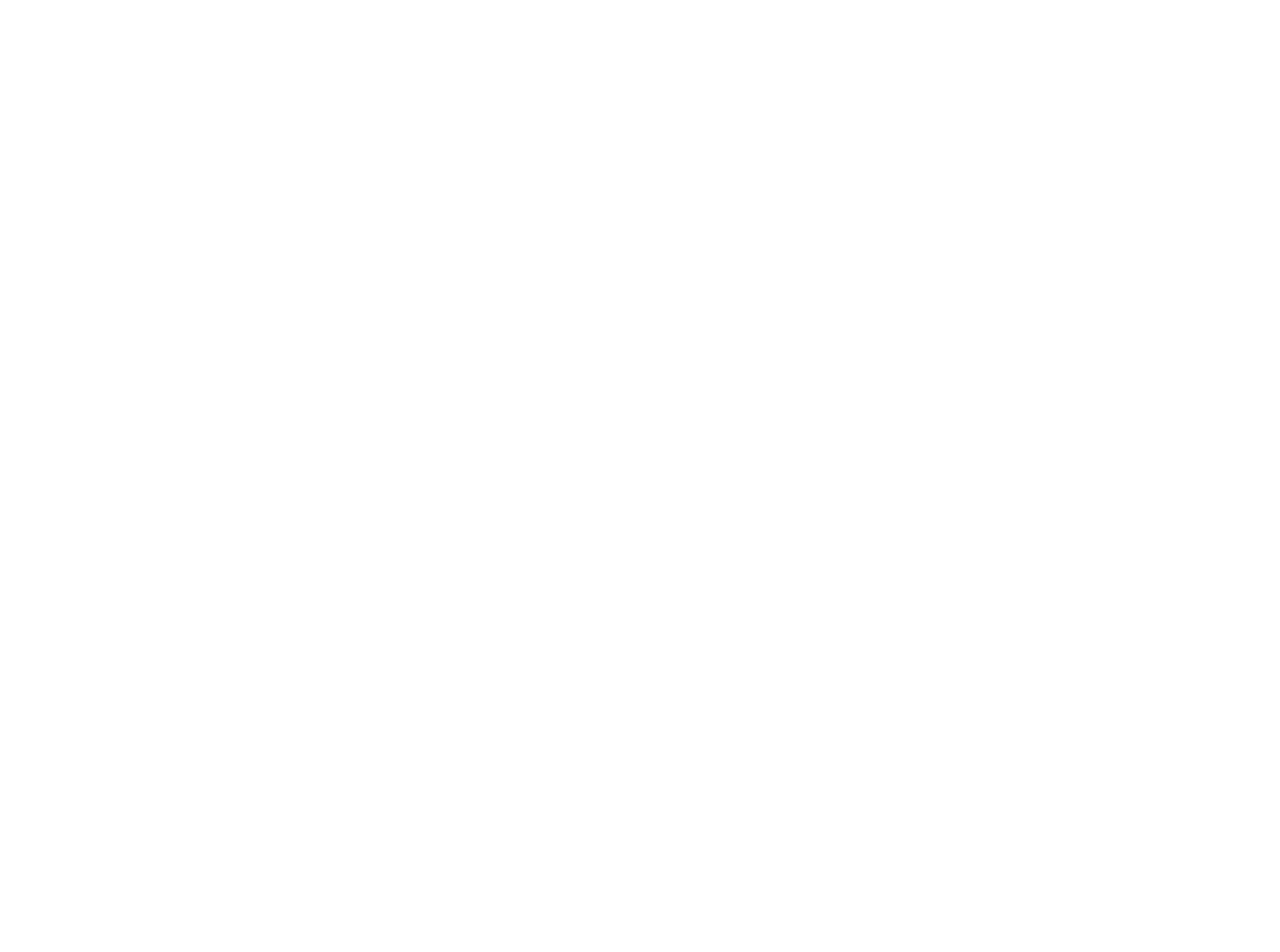
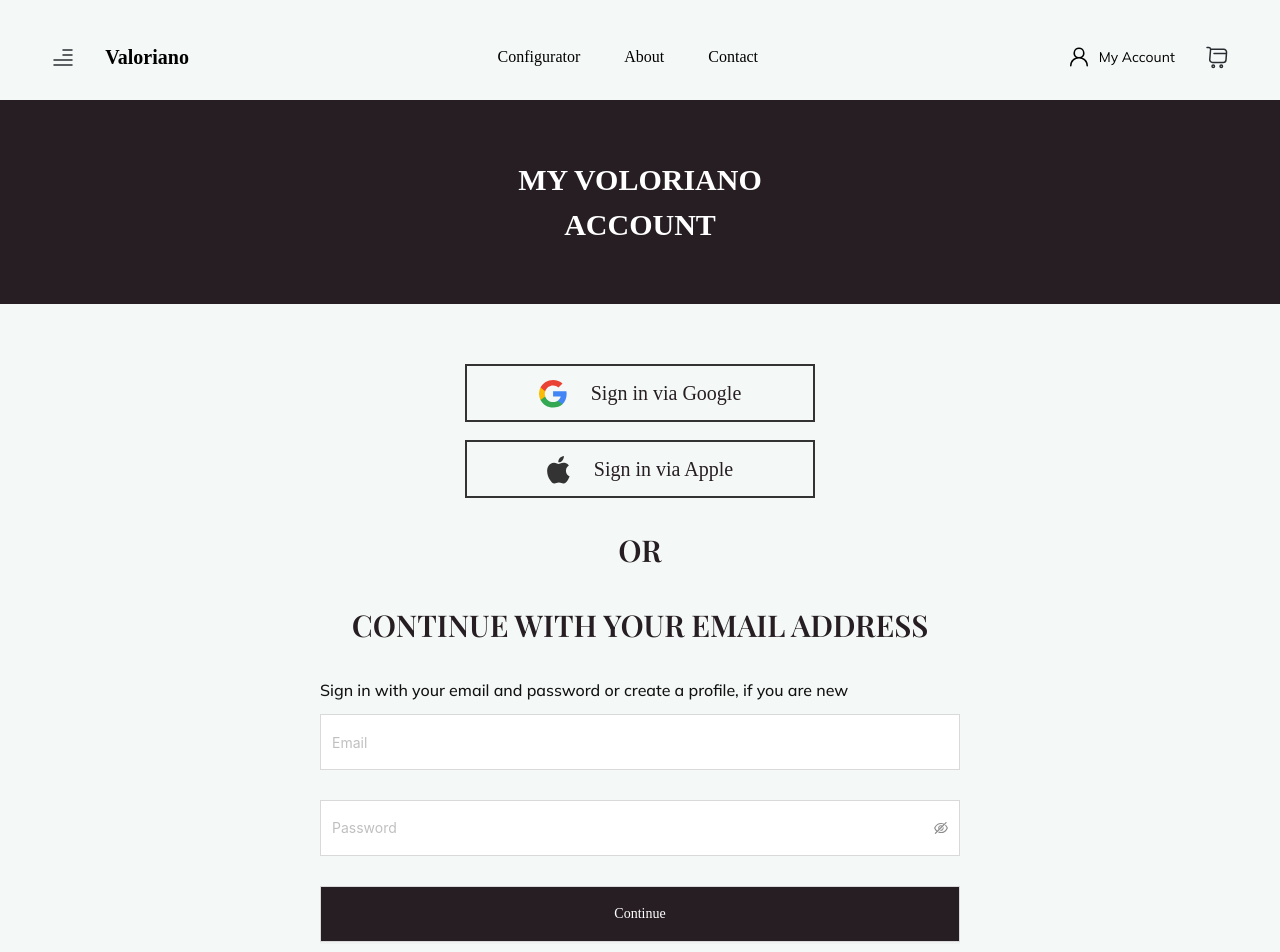
Before and after one commit to codeBender01/Valoriano, a React (Vite) app: page /sign-in in a window 1280 px wide. Before the commit this address had no page. Shown: the top 952 px of the page. Before the commit the page ends 800 px from the top, so only its background shows below. Built offline with nearby package versions, Linux system fonts and the light colour scheme; a web font is replaced by a local one.

Commit message:
MyAccount page is ready. HeaderMenu component is added

```diff
--- a/src/components/Header.tsx
+++ b/src/components/Header.tsx
@@ -1,9 +1,11 @@
-import { FC } from "react";
+import { FC, useEffect, useState } from "react";
 import { useNavigate } from "react-router-dom";
 
 import Menu from "../svgs/Menu";
 import Cart from "../svgs/Cart";
 import { GoPerson } from "react-icons/go";
+
+import HeaderMenu from "./HeaderMenu";
 
 const nav = [
   {
@@ -23,20 +25,69 @@ const nav = [
 const Header: FC = () => {
   const navigate = useNavigate();
 
+  const [colors, setColors] = useState({
+    bgColor: "transparent",
+    textColor: "black",
+    iconColor: "#292D32",
+  });
+  const [menuOpen, setMenuOpen] = useState(false);
+
+  useEffect(() => {
+    window.addEventListener("scroll", () => {
+      if (window.scrollY > 80) {
+        setColors({
+          bgColor: "#271E23",
+          textColor: "white",
+          iconColor: "white",
+        });
+        return;
+      }
+
+      setColors({
+        bgColor: "transparent",
+        textColor: "black",
+        iconColor: "#292D32",
+      });
+    });
+
+    return () => window.removeEventListener("scroll", () => {});
+  }, []);
+
   return (
-    <header className="w-[100%]">
+    <header
+      className={`w-[100%] fixed z-30 duration-200`}
+      style={{
+        backgroundColor: colors.bgColor,
+      }}
+    >
       <div className="w-[92%] mx-auto py-[42px] flex justify-between">
         <div className="flex items-center gap-[30px]">
-          <Menu />
-          <h1 className="text-md2 font-play text-black font-bold">Valoriano</h1>
+          <div className="relative">
+            <Menu
+              onClick={() => setMenuOpen(!menuOpen)}
+              stroke={colors.iconColor}
+            />
+            <HeaderMenu open={menuOpen} setOpen={setMenuOpen} />
+          </div>
+          <h1
+            className="text-md2 font-pla font-bold"
+            style={{
+              color: colors.textColor,
+            }}
+          >
+            Valoriano
+          </h1>
         </div>
 
         <nav className="flex gap-11 items-center">
           {nav.map((n) => {
             return (
               <div
-                className="font-normal text-default text-black cursor-pointer hover:opacity-65 duration-150"
+                className="font-normal text-default cursor-pointer hover:opacity-65 duration-150"
                 key={n.id}
+                style={{
+                  color: colors.textColor,
+                }}
               >
                 {n.name}
               </div>
@@ -47,11 +98,14 @@ const Header: FC = () => {
           <div
             onClick={() => navigate("/my-account")}
             className="font-mulish text-sm flex items-center gap-2 cursor-pointer hover:opacity-85 duration-100"
+            style={{
+              color: colors.textColor,
+            }}
           >
             <GoPerson size={24} />
             My Account
           </div>
-          <Cart />
+          <Cart stroke={colors.iconColor} />
         </div>
       </div>
     </header>
--- /dev/null
+++ b/src/components/HeaderMenu.tsx
@@ -0,0 +1,62 @@
+import { FC, Dispatch, SetStateAction } from "react";
+import { useNavigate } from "react-router-dom";
+
+import { IoIosArrowForward } from "react-icons/io";
+
+interface HeaderMenuProps {
+  open: boolean;
+  setOpen: Dispatch<SetStateAction<boolean>>;
+}
+
+const pages = [
+  {
+    name: "my account",
+    path: "/my-account",
+  },
+  {
+    name: "my orders",
+    path: "/my-orders",
+  },
+  {
+    name: "wallet",
+    path: "/wallet",
+  },
+  {
+    name: "sign out",
+    path: "/",
+  },
+];
+
+const HeaderMenu: FC<HeaderMenuProps> = ({ open, setOpen }) => {
+  const navigate = useNavigate();
+
+  return (
+    <div
+      className={`bg-brown px-[94px] py-[44px] absolute ${
+        open
+          ? "animate-fade-in opacity-100 visible"
+          : "animate-fade-out opacity-0 collapse"
+      }`}
+    >
+      <ul className="w-[400px] flex flex-col gap-[20px]">
+        {pages.map((p) => {
+          return (
+            <li
+              key={p.name}
+              onClick={() => {
+                setOpen(false);
+                navigate(p.path);
+              }}
+              className="flex justify-between items-center uppercase text-white font-semibold font-play text-md2 cursor-pointer hover:mx-[4px] hover:opacity-80 duration-200 py-[12px]"
+            >
+              {p.name}
+              <IoIosArrowForward />
+            </li>
+          );
+        })}
+      </ul>
+    </div>
+  );
+};
+
+export default HeaderMenu;
--- a/src/pages/Home.tsx
+++ b/src/pages/Home.tsx
@@ -8,7 +8,7 @@ import ring3 from "../assets/ring3.png";
 const Home: FC = () => {
   return (
     <>
-      <div className="flex w-[92%] max-w-[1440px] z-10 mx-auto gap-[50px] relative">
+      <div className="flex w-[92%] max-w-[1440px] z-10 mx-auto gap-[50px] relative pt-[100px]">
         <div className="h-[480px] w-[55%]">
           <img src={ring1} alt="" className="w-[100%] h-[100%] object-fit" />
         </div>
--- /dev/null
+++ b/src/pages/SignIn.tsx
@@ -0,0 +1,82 @@
+import { FC } from "react";
+
+import SignInButton from "../components/SignInButton";
+import { Input, Button, Form } from "antd";
+
+import Google from "../svgs/Google";
+import Apple from "../svgs/Apple";
+
+import "../antd.css";
+
+const bigTextClassname =
+  "font-play text-[30px] text-brown font-semibold uppercase text-center";
+
+const SignIn: FC = () => {
+  const [form] = Form.useForm();
+
+  return (
+    <div className="min-h-[100vh] h-auto pt-[100px]">
+      <div className="w-[100%] bg-brown flex items-center justify-center text-center text-white uppercase font-semibold text-[30px] h-[204px]">
+        my voloriano <br /> account
+      </div>
+      <div className="flex flex-col items-center gap-[18px] mt-[60px]">
+        <SignInButton icon={<Google />} text="Sign in via Google" />
+        <SignInButton icon={<Apple />} text="Sign in via Apple" />
+      </div>
+      <div className={`${bigTextClassname} my-[30px] `}>or</div>
+      <div className={`${bigTextClassname} `}>
+        continue with your email address
+      </div>
+      <div className="w-[50%] mx-auto mt-[30px] bg-beige">
+        <p className="text-default font-mulish font-medium text-secondaryBlack">
+          Sign in with your email and password or create a profile, if you are
+          new
+        </p>
+
+        <Form
+          form={form}
+          layout="vertical"
+          className="flex flex-col mt-[12px] gap-[30px]"
+        >
+          <Form.Item className="mb-0">
+            <Input
+              className="h-[56px] text-sm"
+              style={{
+                borderRadius: "0",
+              }}
+              placeholder="Email"
+            />
+          </Form.Item>
+          <Form.Item className="mb-0">
+            <Input.Password
+              className="h-[56px] text-sm"
+              style={{
+                borderRadius: "0",
+              }}
+              placeholder="Password"
+            />
+          </Form.Item>
+          <Form.Item className="mb-0">
+            <Button
+              // type="submit"
+              style={{
+                borderRadius: "0",
+              }}
+              id="account"
+              className="bg-brown text-white h-[56px] w-[100%] font-main font-medium text-normal"
+            >
+              Continue
+            </Button>
+          </Form.Item>
+        </Form>
+        <div className="text-center my-[30px] bg-beige cursor-pointer hover:opacity-80 hover:underline duration-150">
+          forgot your password?
+        </div>
+
+        <div className="w-[100%] h-[1px] bg-[#D2D2D7] mb-[250px]"></div>
+      </div>
+    </div>
+  );
+};
+
+export default SignIn;
--- a/src/router/index.tsx
+++ b/src/router/index.tsx
@@ -6,6 +6,7 @@ import MainLayout from "../layouts/Main";
 
 import Home from "../pages/Home";
 
+const SignIn = lazy(() => import("../pages/SignIn"));
 const MyAccount = lazy(() => import("../pages/MyAccount"));
 
 export default function Router() {
@@ -23,6 +24,10 @@ export default function Router() {
           path: "/",
         },
         {
+          element: <SignIn />,
+          path: "/sign-in",
+        },
+        {
           element: <MyAccount />,
           path: "/my-account",
         },
--- a/src/svgs/Cart.tsx
+++ b/src/svgs/Cart.tsx
@@ -1,6 +1,10 @@
 import { FC } from "react";
 
-const Cart: FC = () => {
+interface IconProps {
+  stroke: string;
+}
+
+const Cart: FC<IconProps> = ({ stroke }) => {
   return (
     <svg
       className="cursor-pointer hover:opacity-65 duration-150"
@@ -12,7 +16,7 @@ const Cart: FC = () => {
     >
       <path
         d="M2 2.5H3.74001C4.82001 2.5 5.67 3.43 5.58 4.5L4.75 14.46C4.61 16.09 5.89999 17.49 7.53999 17.49H18.19C19.63 17.49 20.89 16.31 21 14.88L21.54 7.38C21.66 5.72 20.4 4.37 18.73 4.37H5.82001"
-        stroke="#292D32"
+        stroke={stroke}
         strokeWidth="1.5"
         strokeMiterlimit="10"
         strokeLinecap="round"
@@ -20,7 +24,7 @@ const Cart: FC = () => {
       />
       <path
         d="M16.25 22.5C16.9404 22.5 17.5 21.9404 17.5 21.25C17.5 20.5596 16.9404 20 16.25 20C15.5596 20 15 20.5596 15 21.25C15 21.9404 15.5596 22.5 16.25 22.5Z"
-        stroke="#292D32"
+        stroke={stroke}
         strokeWidth="1.5"
         strokeMiterlimit="10"
         strokeLinecap="round"
@@ -28,7 +32,7 @@ const Cart: FC = () => {
       />
       <path
         d="M8.25 22.5C8.94036 22.5 9.5 21.9404 9.5 21.25C9.5 20.5596 8.94036 20 8.25 20C7.55964 20 7 20.5596 7 21.25C7 21.9404 7.55964 22.5 8.25 22.5Z"
-        stroke="#292D32"
+        stroke={stroke}
         strokeWidth="1.5"
         strokeMiterlimit="10"
         strokeLinecap="round"
@@ -36,7 +40,7 @@ const Cart: FC = () => {
       />
       <path
         d="M9 8.5H21"
-        stroke="#292D32"
+        stroke={stroke}
         strokeWidth="1.5"
         strokeMiterlimit="10"
         strokeLinecap="round"
--- a/src/svgs/Menu.tsx
+++ b/src/svgs/Menu.tsx
@@ -1,6 +1,11 @@
 import { FC } from "react";
 
-const Menu: FC = () => {
+interface IconProps {
+  stroke: string;
+  onClick: () => void;
+}
+
+const Menu: FC<IconProps> = ({ stroke, onClick }) => {
   return (
     <svg
       className="cursor-pointer hover:opacity-65 duration-150"
@@ -9,31 +14,32 @@ const Menu: FC = () => {
       viewBox="0 0 24 25"
       fill="none"
       xmlns="http://www.w3.org/2000/svg"
+      onClick={onClick}
     >
       <path
         d="M12 5H21"
-        stroke="#292D32"
+        stroke={stroke}
         strokeWidth="1.5"
         strokeLinecap="round"
         strokeLinejoin="round"
       />
       <path
         d="M12 10H21"
-        stroke="#292D32"
+        stroke={stroke}
         strokeWidth="1.5"
         strokeLinecap="round"
         strokeLinejoin="round"
       />
       <path
         d="M3 15H21"
-        stroke="#292D32"
+        stroke={stroke}
         strokeWidth="1.5"
         strokeLinecap="round"
         strokeLinejoin="round"
       />
       <path
         d="M3 20H21"
-        stroke="#292D32"
+        stroke={stroke}
         strokeWidth="1.5"
         strokeLinecap="round"
         strokeLinejoin="round"
--- a/tailwind.config.js
+++ b/tailwind.config.js
@@ -19,6 +19,7 @@ export default {
       white: "#fff",
       brown: "#271E23",
       borderBlack: "#333333",
+      inputTextGray: "#808080",
     },
     fontSize: {
       xl: "48px",
@@ -30,6 +31,20 @@ export default {
     borderRadius: {
       round: "50%",
     },
+    animation: {
+      "fade-in": "fadeIn 0.3s linear",
+      "fade-out": "fadeOut 0.3s linear",
+    },
+    keyframes: {
+      fadeIn: {
+        "0%": { opacity: "0" },
+        "100%": { opacity: "1" },
+      },
+      fadeOut: {
+        "0%": { opacity: "1" },
+        "100%": { opacity: "0" },
+      },
+    },
   },
   plugins: [],
 };
```
Also changed, not shown: src/pages/MyAccount.tsx (+60 -32 lines), src/pages/MyOrders.tsx (added).
